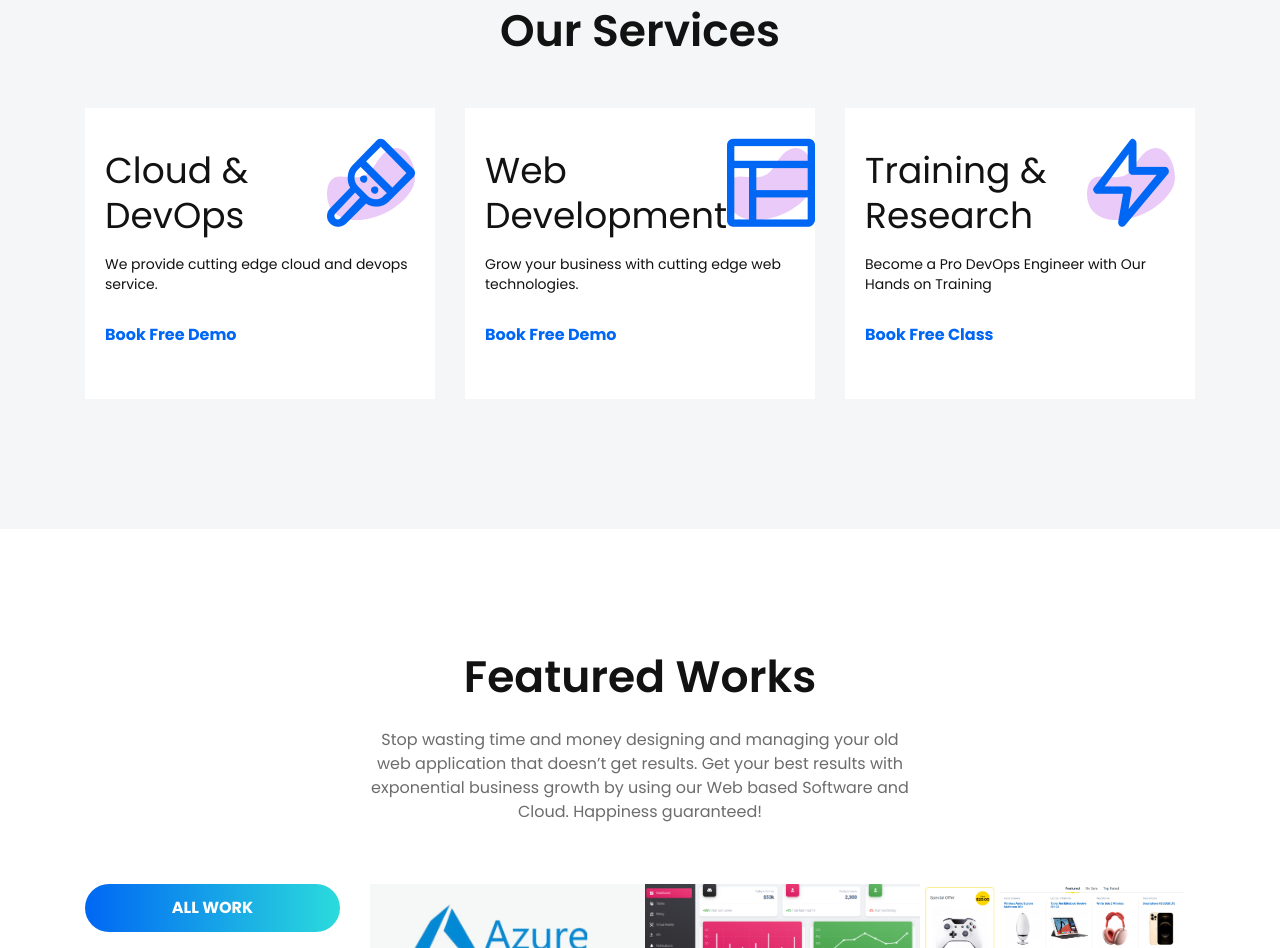
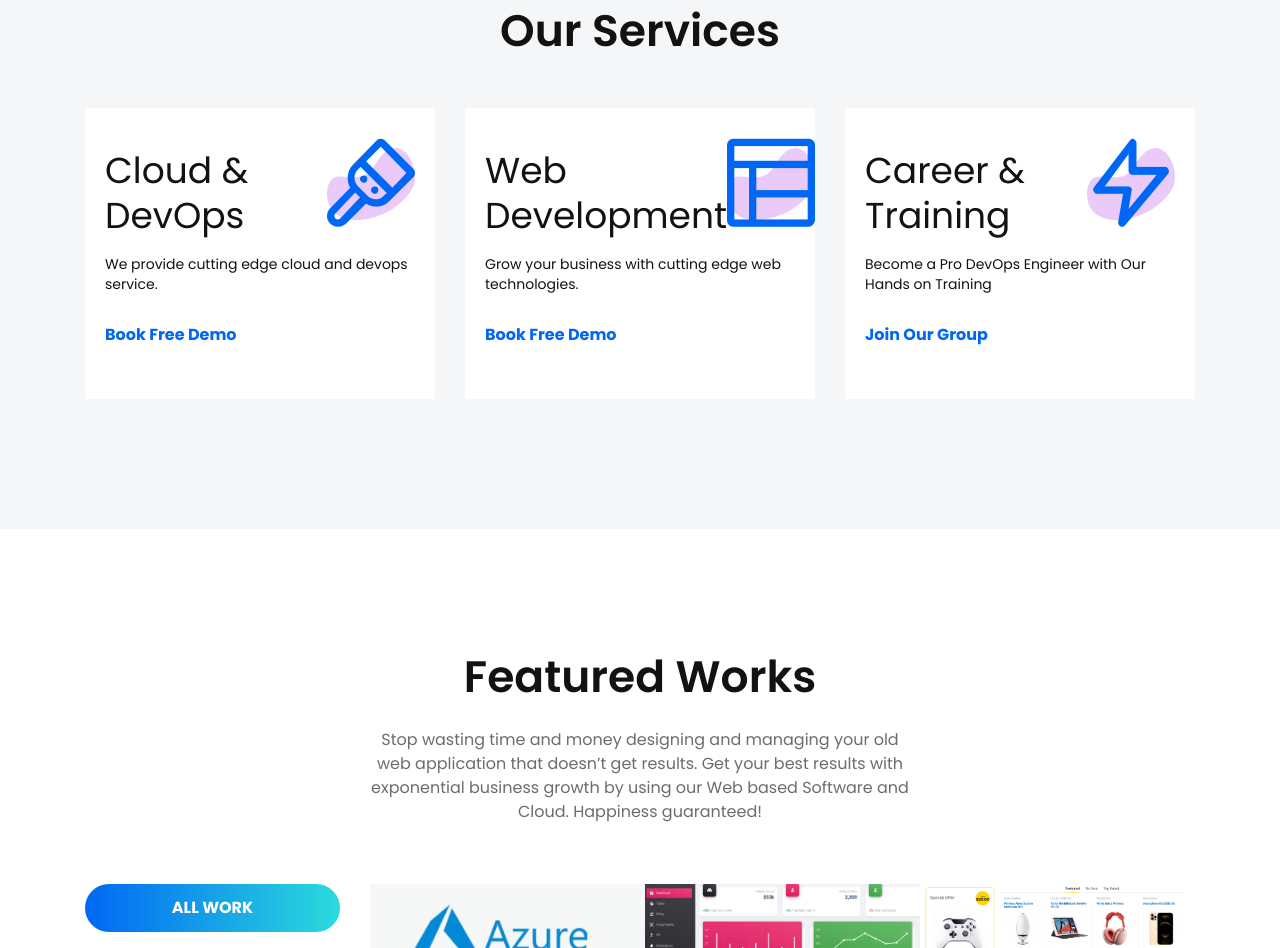
Before and after one commit to shawon100/cloudageskill.com, a plain HTML site: page index.html in a window 1280 px wide. Shown: the part 1015-1963 px from the top of the page. Drawn offline with Linux system fonts and the light colour scheme.

Commit message:
Updated contents

```diff
--- a/index.html
+++ b/index.html
@@ -281,7 +281,7 @@
                 <div class="col-lg-4 col-md-7 col-sm-9">
                     <div class="single-features mt-40">
                         <div class="features-title-icon d-flex justify-content-between">
-                            <h4 class="features-title"><a href="#">Training & Research</a></h4>
+                            <h4 class="features-title"><a href="#">Career & Training</a></h4>
                             <div class="features-icon">
                                 <i class="lni lni-bolt"></i>
                                 <img class="shape" src="assets/images/f-shape-1.svg" alt="Shape">
@@ -289,7 +289,7 @@
                         </div>
                         <div class="features-content">
                             <p class="text">Become a Pro DevOps Engineer with Our Hands on Training</p>
-                            <a class="features-btn" href="https://calendly.com/cloudageskill/30min">Book Free Class</a>
+                            <a class="features-btn" href="https://www.facebook.com/groups/techjobscanada">Join Our Group</a>
                         </div>
                     </div> <!-- single features -->
                 </div>
```
